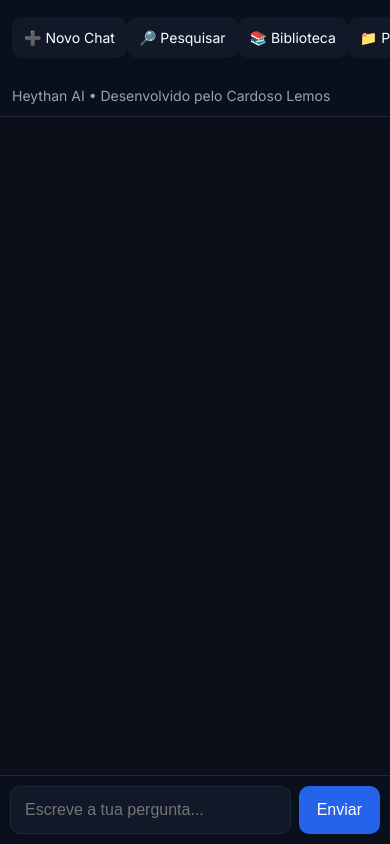
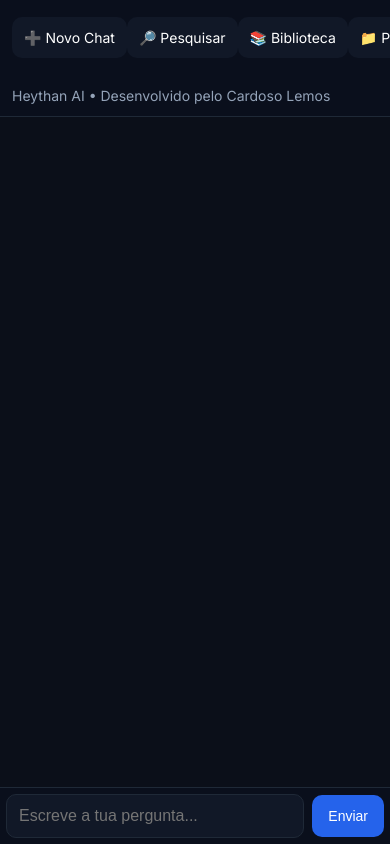
Before and after one commit to cardosolemos312-source/ia-busca, a website: page index.html in a window 390 px wide. Shown: the top 844 px of the page. Drawn offline with Linux system fonts and the light colour scheme.

Commit message:
css mobile chatgpt whatsapp final fix

```diff
--- a/index.html
+++ b/index.html
@@ -57,7 +57,7 @@ body {
   border-bottom: 1px solid #1f2937;
 }
 
-/* CHAT (WHATSAPP STYLE) */
+/* CHAT AREA */
 #chat {
   flex: 1;
   padding: 12px;
@@ -67,7 +67,7 @@ body {
   gap: 10px;
 }
 
-/* BOLHAS */
+/* BOLHAS STYLE (WhatsApp) */
 .user, .ia {
   max-width: 80%;
   padding: 10px 14px;
@@ -93,36 +93,44 @@ body {
   border-bottom-left-radius: 4px;
 }
 
-/* INPUT FIXO */
+/* INPUT AREA FIXO */
 #inputArea {
   display: flex;
-  padding: 10px;
+  padding: 6px;
   background: #0a0f1c;
   border-top: 1px solid #1f2937;
   position: sticky;
   bottom: 0;
   gap: 8px;
+  align-items: center;
 }
 
+/* INPUT MENOR E LIMPO */
 input {
   flex: 1;
-  padding: 14px;
+  height: 42px;
+  padding: 0 12px;
   border: 1px solid #1f2937;
   border-radius: 10px;
   background: #111827;
   color: white;
-  font-size: 16px;
+  font-size: 15px;
   outline: none;
 }
 
+/* BOTÃO GRANDE E BONITO */
 button {
-  padding: 12px 18px;
+  height: 42px;
+  padding: 0 16px;
   border: none;
   border-radius: 10px;
   background: #2563eb;
   color: white;
-  font-size: 16px;
+  font-size: 14px;
   cursor: pointer;
+  display: flex;
+  align-items: center;
+  justify-content: center;
 }
 
 button:hover {
@@ -145,6 +153,7 @@ button:hover {
 
   #chat {
     padding: 10px;
+    height: calc(100vh - 120px);
   }
 
   .user, .ia {
@@ -157,7 +166,11 @@ button:hover {
   }
 
   button {
-    font-size: 16px;
+    font-size: 14px;
+  }
+
+  #inputArea {
+    padding: 6px;
   }
 }
 </style>
```
